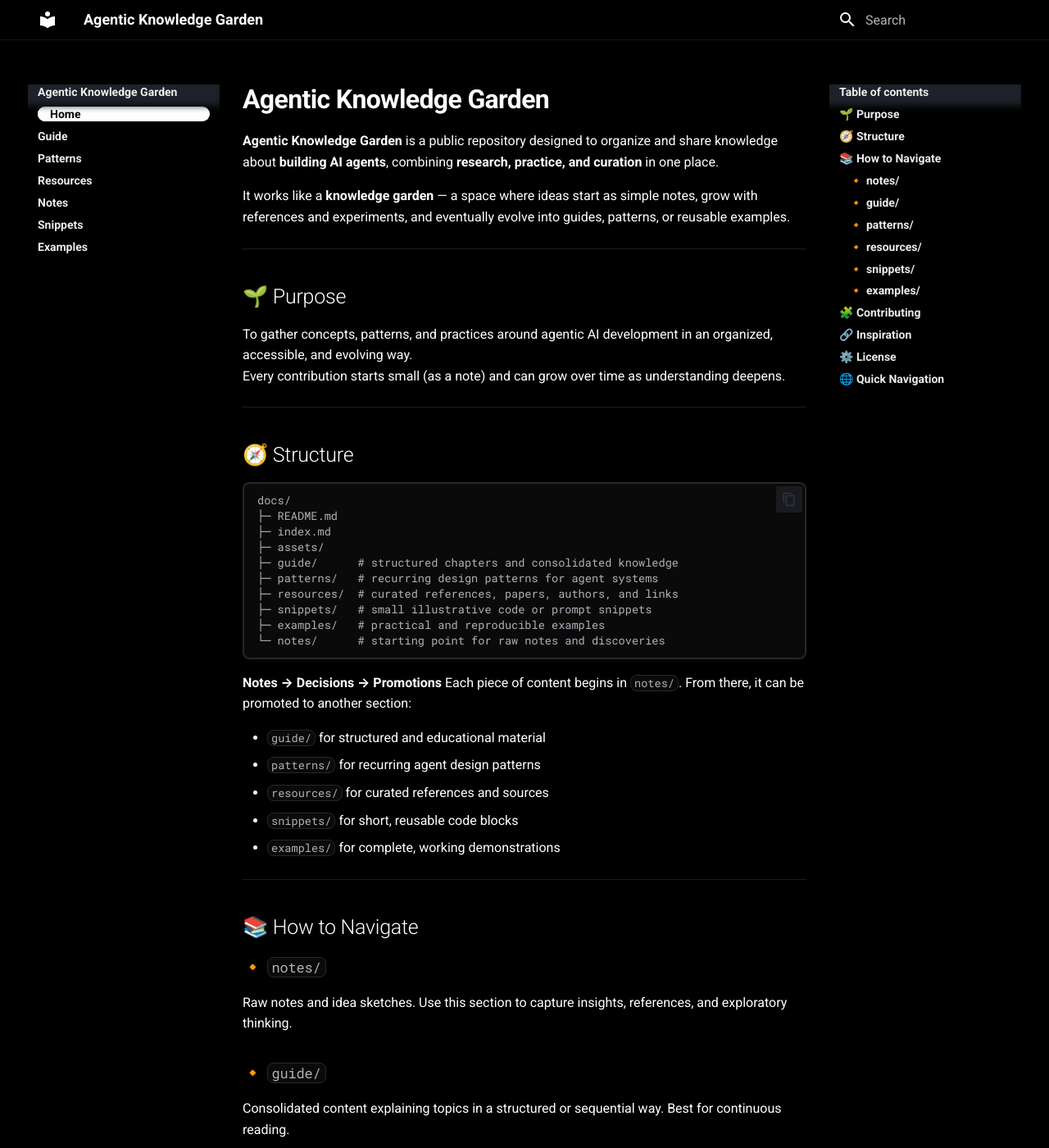
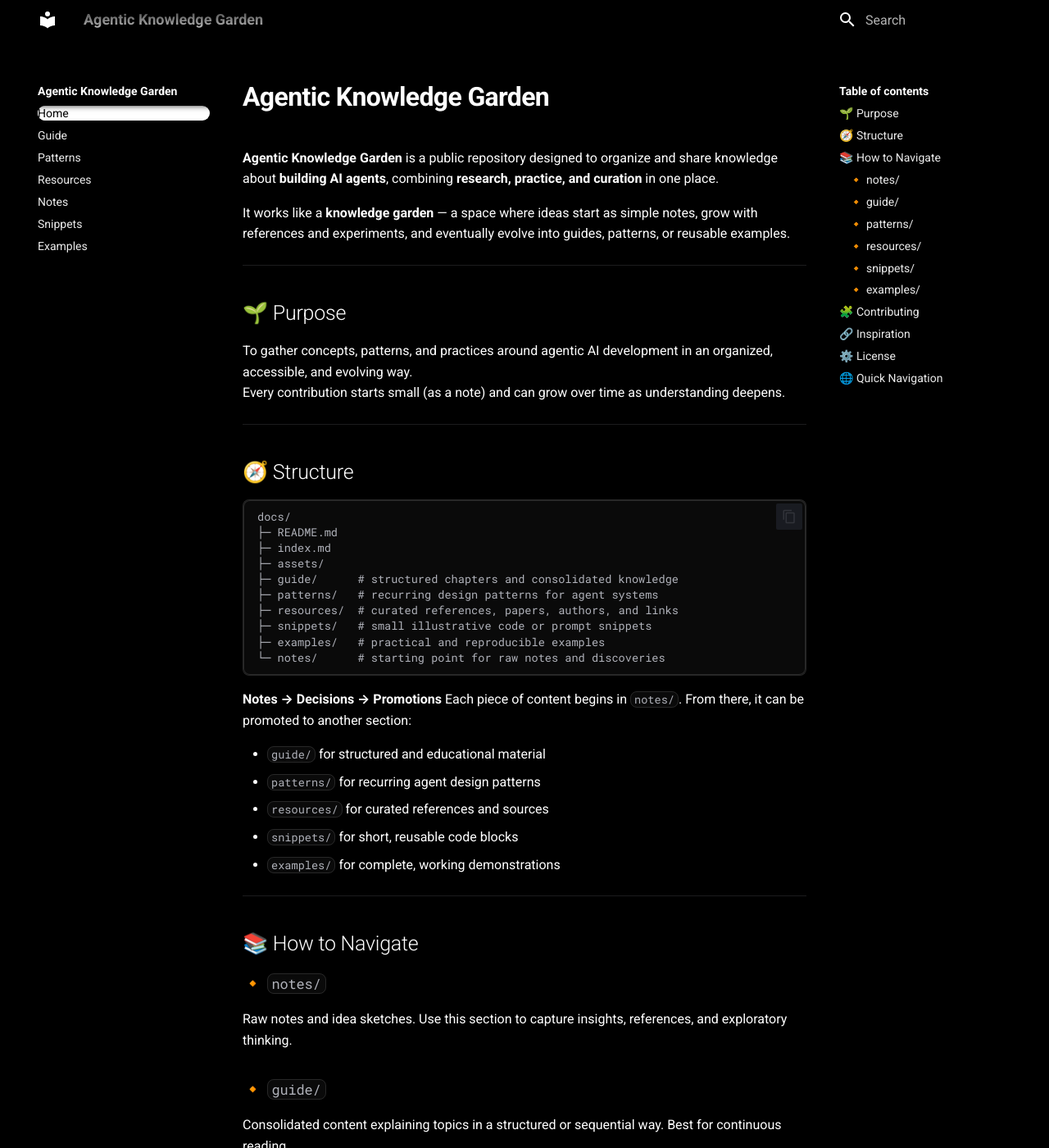
Before and after one commit to oldaque/agentic-knowledge-garden, an MkDocs documentation site: the page built from docs/index.md, in a window 1280 px wide and 1400 px high. Shown: the whole window at 82% size. Built offline with MkDocs 1.6.1 and Material for MkDocs 9.7.7, drawn with Linux system fonts in a browser that asks for light colours.

Commit message:
refine nav + heading styling

```diff
--- a/docs/assets/extra.css
+++ b/docs/assets/extra.css
@@ -1,92 +1,91 @@
-/* Base */
-:root {
-  --md-default-bg-color: #000000;
-  --md-default-fg-color: #ffffff;
-  --md-primary-fg-color: #ffffff;
-  --md-accent-fg-color: #ffffff;
-}
-html, body { background:#000; color:#fff; }
-a { color:#fff; text-decoration:none; }
-a:hover { text-decoration:underline; }
-
-/* Header e rodapé */
-.md-header { background:#000; box-shadow:none; border-bottom:1px solid rgba(255,255,255,.08); }
-.md-footer { background:#000; border-top:1px solid rgba(255,255,255,.08); }
-
-/* Título da página (H1) */
-.md-typeset h1 {
-  color:#fff;
-  font-weight:700;
-  letter-spacing:-0.02em;
-  line-height:1.1;
-  margin-top:.25rem;
-  margin-bottom:1rem;
-  opacity:1;
+/* Escopo no esquema "slate" do Material para garantir prioridade */
+[data-md-color-scheme="slate"] {
+  /* Fundo e texto base */
+  --md-default-bg-color: #000 !important;
+  --md-default-fg-color: #fff !important;
+  --md-primary-fg-color: #fff !important;
+  --md-accent-fg-color: #fff !important;
+  background: #000;
+  color: #fff;
 }
 
-/* Navegação lateral primária */
-.md-sidebar--primary { background:#000; }
-.md-nav { background:#000; }
-
-.md-nav__title, .md-nav__item .md-nav__link {
-  color:rgba(255,255,255,.92);
-  font-weight:600;
+/* Header com degradê preto transparente para preto */
+[data-md-color-scheme="slate"] .md-header {
+  background: transparent !important;
+  border: 0 !important;
+  box-shadow: none !important;
+  position: sticky;
+  top: 0;
 }
-.md-nav__title { opacity:1; }
-
-/* Hover e foco com alto contraste */
-.md-nav__item .md-nav__link:hover,
-.md-nav__item .md-nav__link:focus {
-  color:#fff;
-  background:rgba(255,255,255,.06);
-  border-radius:10px;
-  outline:none;
+[data-md-color-scheme="slate"] .md-header::after {
+  content: "";
+  position: absolute;
+  inset: 0;
+  pointer-events: none;
+  background: linear-gradient(180deg, rgba(0,0,0,.95) 0%, rgba(0,0,0,.45) 55%, rgba(0,0,0,0) 100%);
 }
 
-/* Item ativo bem marcado */
-.md-nav__item--active > .md-nav__link,
-.md-nav__link--active {
-  color:#000;
-  background:#fff;
-  border-radius:10px;
-  padding-left:.75rem;
+/* Título do site no topo e H1 da página */
+[data-md-color-scheme="slate"] .md-header__topic .md-ellipsis {
+  color: #fff !important;
+  font-weight: 700;
+  opacity: 1 !important;
+}
+[data-md-color-scheme="slate"] .md-typeset h1 {
+  color: #fff !important;
+  font-weight: 800;
+  letter-spacing: -0.02em;
+  opacity: 1 !important;
 }
 
-/* Trilha visual à esquerda (opcional, fica elegante) */
-.md-nav__item--active > .md-nav__link {
-  box-shadow:inset 3px 0 0 0 #fff;
+/* Sidebars e navegação com alto contraste */
+[data-md-color-scheme="slate"] .md-sidebar--primary,
+[data-md-color-scheme="slate"] .md-sidebar--secondary,
+[data-md-color-scheme="slate"] .md-nav {
+  background: #000 !important;
 }
 
-/* Navegação secundária (ToC) */
-.md-sidebar--secondary { background:#000; }
-.md-nav--secondary .md-nav__title,
-.md-nav--secondary .md-nav__link {
-  color:rgba(255,255,255,.92);
+/* Títulos das navs estavam cinza por causa de opacity */
+[data-md-color-scheme="slate"] .md-nav__title {
+  color: #fff !important;
+  opacity: 1 !important;
 }
-.md-nav--secondary .md-nav__link:hover,
-.md-nav--secondary .md-nav__link:focus {
-  color:#fff;
-  background:rgba(255,255,255,.06);
-  border-radius:8px;
+
+/* Links da nav, hover e ativo */
+[data-md-color-scheme="slate"] .md-nav__link {
+  color: rgba(255,255,255,.92) !important;
+}
+[data-md-color-scheme="slate"] .md-nav__link:hover,
+[data-md-color-scheme="slate"] .md-nav__link:focus {
+  color: #000 !important;
+  background: #fff !important;
+  border-radius: 10px;
+  outline: none;
+}
+[data-md-color-scheme="slate"] .md-nav__item--active > .md-nav__link,
+[data-md-color-scheme="slate"] .md-nav__link--active {
+  color: #000 !important;
+  background: #fff !important;
+  border-radius: 10px;
+  box-shadow: inset 3px 0 0 0 #fff;
 }
 
 /* Código e cards */
-.md-typeset code, .md-typeset pre {
-  background:#0a0a0a;
-  border:1px solid rgba(255,255,255,.12);
-  border-radius:8px;
+[data-md-color-scheme="slate"] .md-typeset code,
+[data-md-color-scheme="slate"] .md-typeset pre {
+  background: #0a0a0a !important;
+  border: 1px solid rgba(255,255,255,.12) !important;
+  border-radius: 8px !important;
 }
-.md-card, .md-typeset .admonition {
-  background:#0a0a0a;
-  border:1px solid rgba(255,255,255,.12);
-  border-radius:12px;
+[data-md-color-scheme="slate"] .md-card,
+[data-md-color-scheme="slate"] .md-typeset .admonition {
+  background: #0a0a0a !important;
+  border: 1px solid rgba(255,255,255,.12) !important;
+  border-radius: 12px !important;
 }
 
-/* Acessibilidade de foco global */
-:focus-visible {
-  outline:2px solid rgba(255,255,255,.65);
-  outline-offset:2px;
+/* Acessibilidade de foco */
+[data-md-color-scheme="slate"] :focus-visible {
+  outline: 2px solid rgba(255,255,255,.65);
+  outline-offset: 2px;
 }
-
-/* Imagens levemente mais nítidas */
-img { filter:brightness(.95) contrast(1.05); }
```
